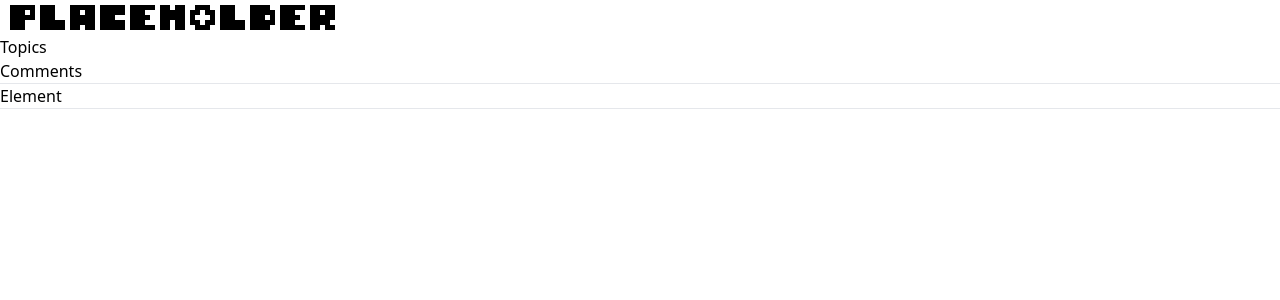
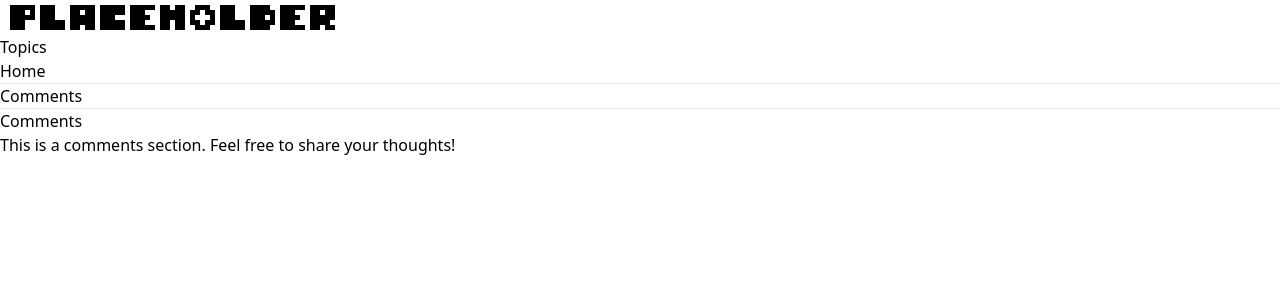
Before and after one commit to oscark22/stack_surveys, a SvelteKit app: page /comments in a window 1280 px wide. Shown: the top 300 px of the page. Built offline with nearby package versions, Linux system fonts and the light colour scheme.

Commit message:
new prop for height of chart & comment section

```diff
--- a/src/lib/charts/test.svelte
+++ b/src/lib/charts/test.svelte
@@ -33,8 +33,11 @@
       }
     });
   });
+
+  let height: number = 100;
+  export { height };
 </script>
 
-<canvas bind:this={canvas} height="100">
+<canvas bind:this={canvas} height={ height }>
   <p>Hello Fallback World</p>
 </canvas>
--- a/src/lib/navbar.svelte
+++ b/src/lib/navbar.svelte
@@ -13,15 +13,11 @@
           <nav class="font-semibold">
             <ul class="mb-6 space-y-4">
               <li>
-                <p>
-                  Comments
-                </p>
+                <a href="/">Home</a>
               </li>
               <hr />
               <li>
-                <p>
-                  Element
-                </p>
+                <a href="/comments">Comments</a>
               </li>
               <hr />
             </ul>
--- a/src/routes/+layout.svelte
+++ b/src/routes/+layout.svelte
@@ -3,7 +3,7 @@
   import Navbar from '$lib/navbar.svelte';
 </script>
 
-<div class="sticky flex justify-center py-3 border-b border-gray-300">
+<div class="sticky flex justify-center p-3 border-b border-gray-300">
   <img src="placeholder.png" alt="placeholder">
 </div>
 <body>
@@ -12,7 +12,13 @@
       <div class="h-full">
         <div class="flex">
           <Navbar />
-          <slot />
+          <div class="flex-1">
+            <div class="h-full p-4 lg:p-6">
+              <div class="flex-1 h-full">
+                <slot />
+              </div>
+            </div>
+          </div>
         </div>
       </div>
     </div>
--- a/src/routes/comments/+page.svelte
+++ b/src/routes/comments/+page.svelte
@@ -1,3 +1,8 @@
 <script lang="ts">
+  import Title from '$lib/title.svelte';
+</script>
 
-</script>
+<Title
+  title="Comments"
+  subtitle="This is a comments section. Feel free to share your thoughts!"
+/>
```
Also changed, not shown: src/routes/+page.svelte (+1 -8 lines).
